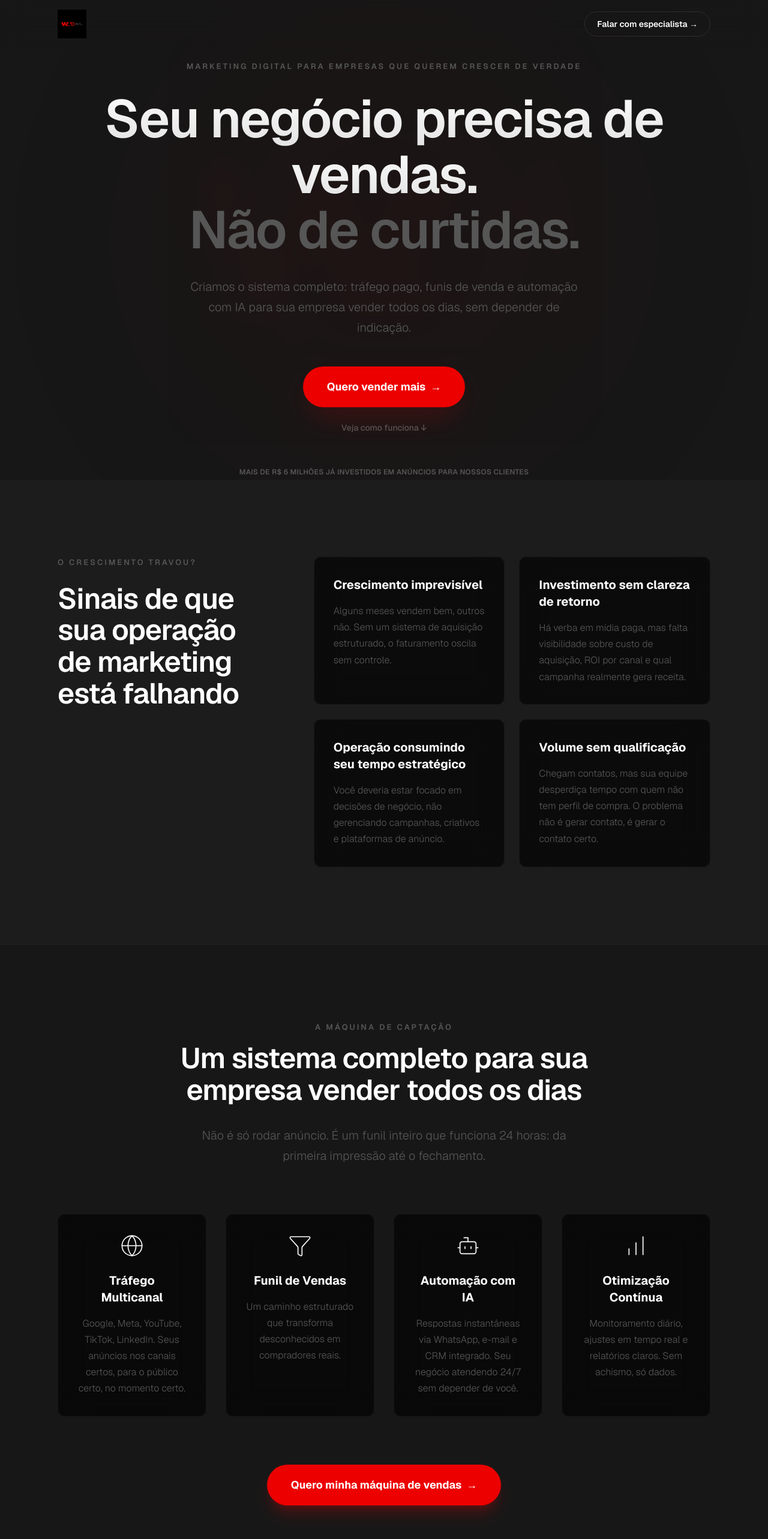
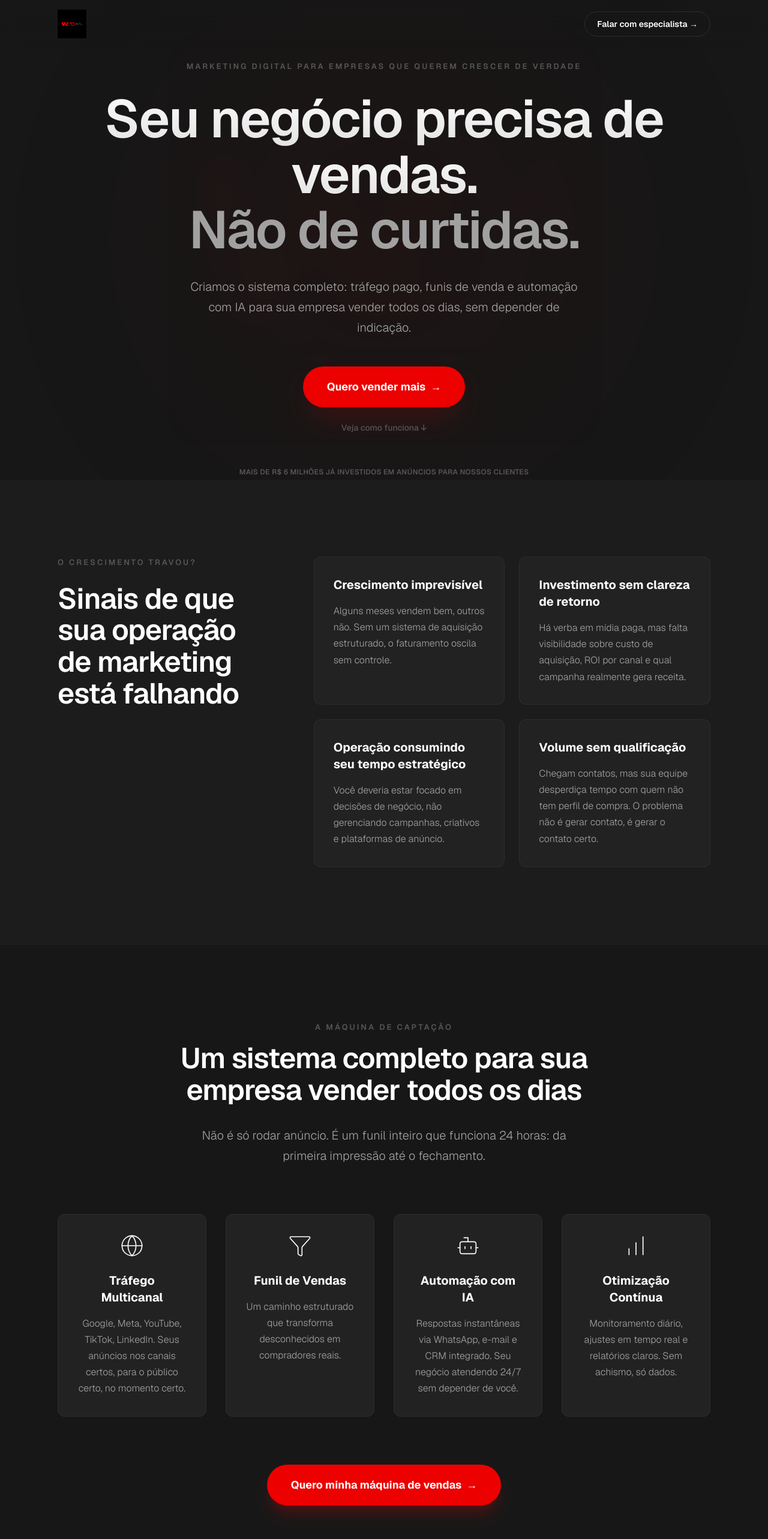
Before and after one commit to thiagow100/w4d-page, a Next.js app: page / in a window 1280 px wide. Shown: the top 2566 px of the page at 60% size. Built offline with nearby package versions, Linux system fonts and the light colour scheme; no server answers.

Commit message:
fix(visual): hotfix pos-fase-a - cards bg-tertiary, animatedw4 lighten, nav glass e sistema 3 niveis de texto

```diff
--- a/src/components/AnimatedW4.tsx
+++ b/src/components/AnimatedW4.tsx
@@ -59,9 +59,10 @@ export default function AnimatedW4() {
           opacity,
           filter,
           scale,
-          // Fundo preto da imagem se funde com o body preto nativamente.
-          // mix-blend-mode: screen apaga o preto e preserva o vermelho — dupla garantia.
-          mixBlendMode: 'screen',
+          // lighten: mantém o pixel mais claro entre imagem e fundo (max por canal).
+          // Pixels escuros da imagem (<#171717) resultam no fundo — sem retângulo visível.
+          // Funciona sobre qualquer tom grafite, não depende de fundo #000000 puro.
+          mixBlendMode: 'lighten',
         }}
         className="
           w-[70vw] sm:w-[60vw] md:w-[55vw] lg:w-[45vw]
--- a/src/components/Beneficios.tsx
+++ b/src/components/Beneficios.tsx
@@ -85,7 +85,7 @@ export default function Beneficios() {
               className="flex flex-col items-start px-4 md:px-0"
             >
               {benefit.icon}
-              <p className="text-2xl md:text-3xl text-secondary font-light leading-[1.7]">
+              <p className="text-2xl md:text-3xl text-body font-light leading-[1.7]">
                 {benefit.text}
               </p>
             </motion.div>
--- a/src/components/Credibilidade.tsx
+++ b/src/components/Credibilidade.tsx
@@ -89,7 +89,7 @@ export default function Credibilidade() {
               whileInView={{ opacity: 1, y: 0 }}
               viewport={{ once: true, margin: "-50px" }}
               transition={{ delay: 0.2 }}
-              className="text-lg md:text-xl text-secondary leading-[1.7] font-light mb-8 max-w-xl "
+              className="text-lg md:text-xl text-body leading-[1.7] font-light mb-8 max-w-xl "
             >
               20 anos de experiência em vendas presenciais, sendo 14 no mercado imobiliário de Santa Catarina.
               Mais de 10 anos em mídia paga, construindo funis e automações para empresas no Brasil e no exterior.
@@ -138,7 +138,7 @@ export default function Credibilidade() {
           transition={{ duration: 0.8, ease: [0.16, 1, 0.3, 1] as any, delay: 0.5  }}
           className="mt-32 pt-12 border-t border-white/5 text-center"
         >
-          <p className="text-secondary text-lg max-w-3xl mx-auto font-light leading-relaxed">
+          <p className="text-body text-lg max-w-3xl mx-auto font-light leading-relaxed">
             A W4Digital conta com um time de especialistas em mídia paga, automação, funis e inteligência artificial,
             operando diariamente na criação, otimização e escala de campanhas.
           </p>
--- a/src/components/Dores.tsx
+++ b/src/components/Dores.tsx
@@ -80,12 +80,12 @@ export default function Dores() {
             <motion.div
               key={index}
               variants={cardVariants}
-              className="bg-black/60 backdrop-blur-xl p-8 rounded-xl border border-white/5 hover:border-white/15 hover:-translate-y-1 transition-all duration-300 ease-out"
+              className="bg-tertiary backdrop-blur-xl p-8 rounded-xl border border-white/5 hover:border-white/15 hover:-translate-y-1 transition-all duration-300 ease-out"
             >
               <h3 className="text-xl font-bold text-primary mb-4">
                 {pain.title}
               </h3>
-              <p className="text-secondary leading-[1.7] font-light text-sm md:text-base">
+              <p className="text-body leading-[1.7] font-light text-sm md:text-base">
                 {pain.description}
               </p>
             </motion.div>
--- a/src/components/FormularioLead.tsx
+++ b/src/components/FormularioLead.tsx
@@ -112,7 +112,7 @@ export default function FormularioLead() {
             whileInView={{ opacity: 1, y: 0 }}
             viewport={{ once: true }}
             transition={{ duration: 0.8, ease: [0.16, 1, 0.3, 1] as any, delay: 0.2 }}
-            className="text-lg md:text-xl text-secondary font-light leading-[1.7] max-w-lg mx-auto lg:mx-0"
+            className="text-lg md:text-xl text-body font-light leading-[1.7] max-w-lg mx-auto lg:mx-0"
           >
             Preencha o formulário e receba um contato personalizado do nosso time.
           </motion.p>
@@ -134,7 +134,7 @@ export default function FormularioLead() {
                   </svg>
                 </div>
                 <h3 className="text-2xl font-semibold tracking-[-2px] text-primary mb-2">Solicitação Enviada!</h3>
-                <p className="text-secondary font-light leading-[1.7]">Nossa equipe entrará em contato em breve.</p>
+                <p className="text-body font-light leading-[1.7]">Nossa equipe entrará em contato em breve.</p>
               </div>
             ) : (
               <form onSubmit={handleSubmit(onSubmit)} className="space-y-6">
--- a/src/components/Hero.tsx
+++ b/src/components/Hero.tsx
@@ -54,13 +54,13 @@ export default function Hero() {
           <span className="bg-gradient-to-b from-[#FFFFFF] to-[#E0E0E0] bg-clip-text text-transparent">
             Seu negócio precisa de vendas.
           </span><br />
-          <span className="text-secondary">Não de curtidas.</span>
+          <span className="text-body">Não de curtidas.</span>
         </motion.h1>
 
         {/* Parágrafo de Apoio */}
         <motion.p
           variants={fadeUp}
-          className="text-lg md:text-xl text-secondary font-light leading-[1.7] max-w-2xl mb-12 "
+          className="text-lg md:text-xl text-body font-light leading-[1.7] max-w-2xl mb-12 "
         >
           Criamos o sistema completo: tráfego pago, funis de venda e automação com IA
           para sua empresa vender todos os dias, sem depender de indicação.
--- a/src/components/MetodoW4.tsx
+++ b/src/components/MetodoW4.tsx
@@ -72,7 +72,7 @@ function PhaseItem({
       <div className={`w-full md:w-1/2 flex pl-24 md:pl-0 mt-8 md:mt-0 ${index % 2 === 0 ? 'md:order-2 md:justify-start md:pl-20' : 'md:justify-end md:pr-20'}`}>
         <motion.p
           style={{ opacity: descOpacity, y: descY }}
-          className={`text-xl md:text-3xl text-secondary leading-[1.7] font-light  max-w-md ${index % 2 === 0 ? 'text-left' : 'md:text-right text-left'}`}
+          className={`text-xl md:text-3xl text-body leading-[1.7] font-light  max-w-md ${index % 2 === 0 ? 'text-left' : 'md:text-right text-left'}`}
         >
           {phase.description}
         </motion.p>
--- a/src/components/Nav.tsx
+++ b/src/components/Nav.tsx
@@ -8,8 +8,8 @@ export default function Nav() {
 
   // Nav fica transparente no topo e ganha fundo de vidro ao scrollar
   // MotionValues passadas diretamente no style — Framer subscreve automaticamente
-  const bgOpacity = useTransform(scrollY, [0, 80], [0, 1]);
-  const borderOpacity = useTransform(scrollY, [0, 80], [0, 0.08]);
+  const bgOpacity = useTransform(scrollY, [0, 150], [0, 0.85]);
+  const borderOpacity = useTransform(scrollY, [0, 150], [0, 0.12]);
 
   const backgroundColor = useTransform(bgOpacity, (v) => `rgba(23,23,23,${v})`);
   const borderBottomColor = useTransform(borderOpacity, (v) => `rgba(255,255,255,${v})`);
--- a/src/components/ServicosDetalhado.tsx
+++ b/src/components/ServicosDetalhado.tsx
@@ -203,7 +203,7 @@ export default function ServicosDetalhado() {
         </div>
 
         {/* Content Panel */}
-        <div className="w-full bg-black/60 backdrop-blur-xl border border-white/5 rounded-2xl overflow-hidden">
+        <div className="w-full bg-tertiary backdrop-blur-xl border border-white/5 rounded-2xl overflow-hidden">
           <AnimatePresence mode="wait">
             <motion.div
               key={tab.id}
@@ -218,7 +218,7 @@ export default function ServicosDetalhado() {
                 <span className="text-cta text-[13px] font-semibold tracking-[3px] uppercase mb-4 block">
                   {tab.subtitle}
                 </span>
-                <p className="text-lg md:text-xl text-secondary font-light leading-[1.7] mb-10">
+                <p className="text-lg md:text-xl text-body font-light leading-[1.7] mb-10">
                   {tab.description}
                 </p>
                 <ul className="flex flex-col gap-4">
@@ -235,7 +235,7 @@ export default function ServicosDetalhado() {
                         strokeWidth={2.5}
                         className="text-cta mt-1 shrink-0"
                       />
-                      <span className="text-secondary font-light leading-[1.7] text-sm md:text-base">
+                      <span className="text-body font-light leading-[1.7] text-sm md:text-base">
                         {bullet}
                       </span>
                     </motion.li>
--- a/src/components/Solucao.tsx
+++ b/src/components/Solucao.tsx
@@ -75,7 +75,7 @@ export default function Solucao() {
           whileInView={{ opacity: 1, y: 0 }}
           viewport={{ once: true, margin: "-100px" }}
           transition={{ duration: 0.8, ease: [0.16, 1, 0.3, 1] as any, delay: 0.2  }}
-          className="text-lg md:text-xl text-secondary font-light leading-[1.7] max-w-2xl mb-20 "
+          className="text-lg md:text-xl text-body font-light leading-[1.7] max-w-2xl mb-20 "
         >
           Não é só rodar anúncio. É um funil inteiro que funciona 24 horas: da primeira impressão até o fechamento.
         </motion.p>
@@ -92,13 +92,13 @@ export default function Solucao() {
             <motion.div
               key={index}
               variants={cardVariants}
-              className="flex flex-col items-center text-center p-8 bg-black/60 backdrop-blur-xl border border-white/5 rounded-xl hover:border-white/15 hover:-translate-y-1 transition-all duration-300 ease-out"
+              className="flex flex-col items-center text-center p-8 bg-tertiary backdrop-blur-xl border border-white/5 rounded-xl hover:border-white/15 hover:-translate-y-1 transition-all duration-300 ease-out"
             >
               {pillar.icon}
               <h3 className="text-xl font-bold text-primary mb-4">
                 {pillar.title}
               </h3>
-              <p className="text-sm md:text-base text-secondary leading-[1.7] font-light">
+              <p className="text-sm md:text-base text-body leading-[1.7] font-light">
                 {pillar.description}
               </p>
             </motion.div>
--- a/tailwind.config.ts
+++ b/tailwind.config.ts
@@ -32,6 +32,7 @@ const config: Config = {
       },
       textColor: {
         primary: "#FFFFFF",
+        body: "#A1A1A1",
         secondary: "#565656",
       },
       colors: {
```
